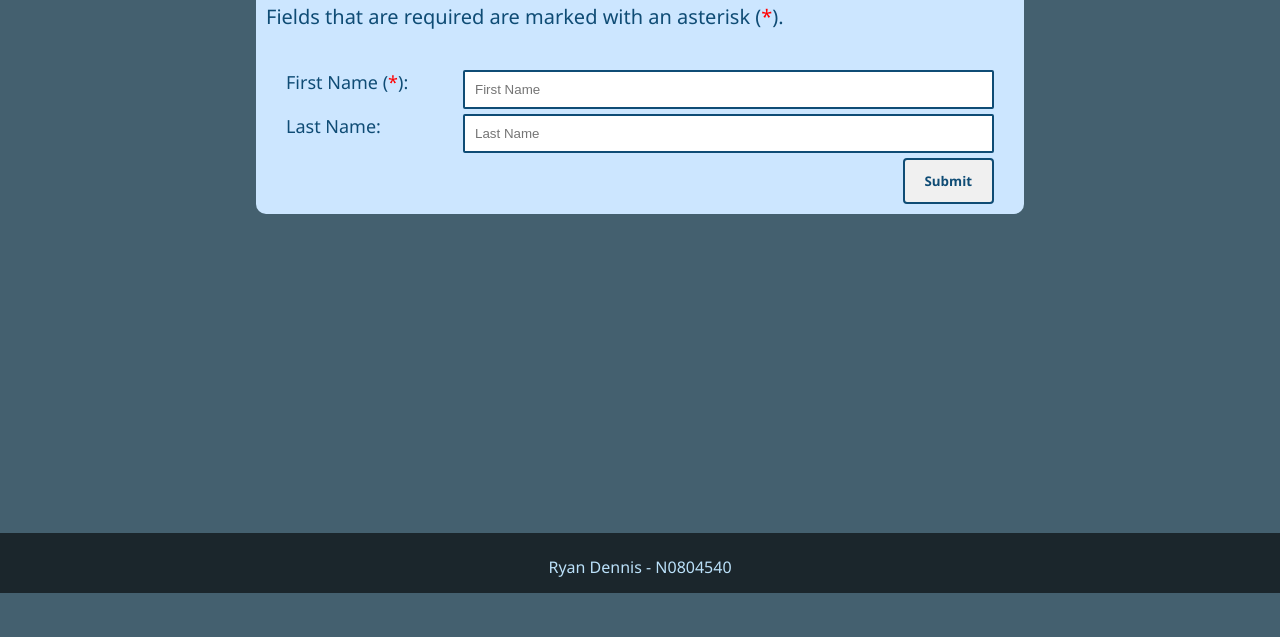
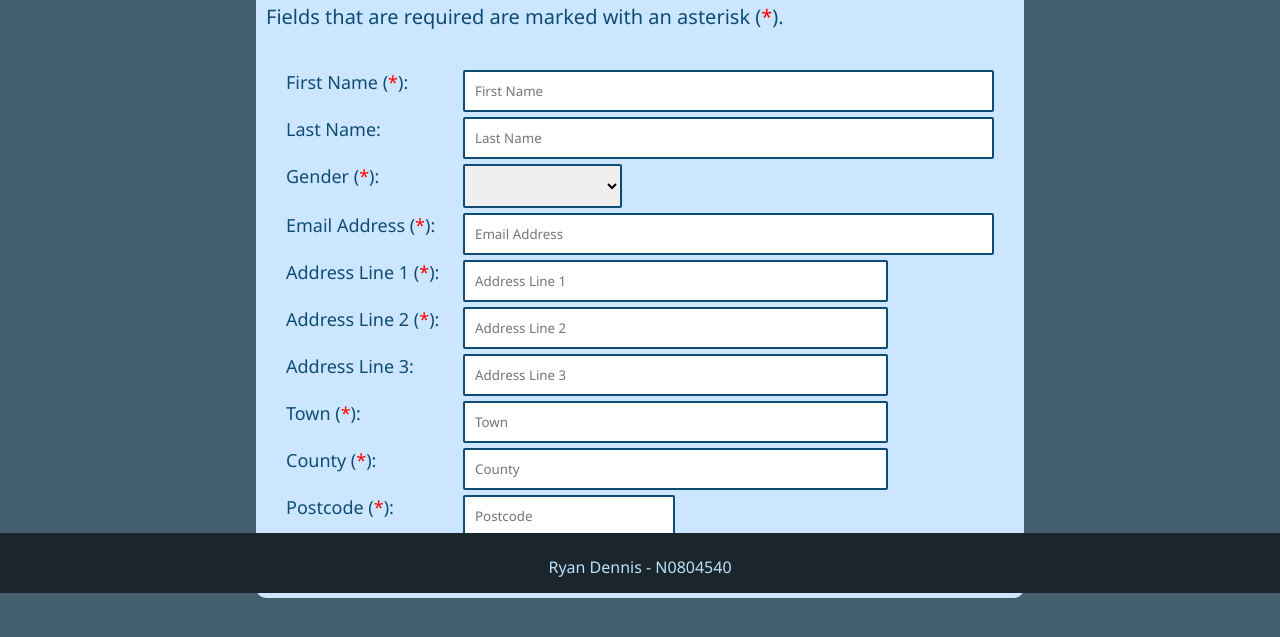
Before and after one commit to ConicalMug/IAP-Website, a plain HTML site: page website/registration.html in a window 1280 px wide. Shown: the part 207-844 px from the top of the page. Before the commit the page ends 800 px from the top, so only its background shows below. Drawn offline with Linux system fonts and the light colour scheme.

Commit message:
Completed basic form with validation + JS alert message.

```diff
--- a/website/registration.html
+++ b/website/registration.html
@@ -6,6 +6,13 @@
   <meta name="viewport" content="width=device-width, initial-scale=1.0">
   <link rel="stylesheet" type="text/css" href="style.css">
   <title>Ryan Dennis Online Shop - Registration</title>
+  <script type="text/javascript">
+
+    function validInput() {
+      alert("All inputs are valid. Thank you!");
+    }
+
+  </script>
 </head>
 
 <body>
@@ -21,13 +28,13 @@
     <h1 class="content-header-1">Register</h1>
     <p class="register-text">Fields that are required are marked with an asterisk (<span class="asterisk">*</span>).</p>
     <div class="registration-form">
-      <form action="#" method="post">
+      <form action="#" method="post" onsubmit="validInput()">
         <div class="register-row">
           <div class="register-col-1">
             <label for="first-name">First Name (<span class="asterisk">*</span>):</label>
           </div>
           <div class="register-col-2">
-            <input class="form-box" type="text" name="first-name" placeholder="First Name" required>
+            <input class="form-box" type="text" name="first-name" placeholder="First Name" maxlength="20" title="Enter no more than 20 characters" required>
           </div>
         </div>
         <div class="register-row">
@@ -35,7 +42,77 @@
             <label for="last-name">Last Name:</label>
           </div>
           <div class="register-col-2">
-            <input class="form-box" type="text" name="last-name" placeholder="Last Name"><br>
+            <input class="form-box" type="text" name="last-name" placeholder="Last Name" maxlength="20" title="Enter no more than 20 characters"><br>
+          </div>
+        </div>
+        <div class="register-row">
+          <div class="register-col-1">
+            <label for="gender">Gender (<span class="asterisk">*</span>):</label>
+          </div>
+          <div class="register-col-2">
+            <select class="form-box" name="gender" required>
+              <option value="" disabled selected hidden></option>
+              <option value="male">Male</option>
+              <option value="female">Female</option>
+              <option value="other">Other</option>
+              <option value="prefer-not">Prefer not to say</option>
+            </select>
+          </div>
+        </div>
+        <div class="register-row">
+          <div class="register-col-1">
+            <label for="email-address">Email Address (<span class="asterisk">*</span>):</label>
+          </div>
+          <div class="register-col-2">
+            <input class="form-box" type="email" name="email-address" placeholder="Email Address"><br>
+          </div>
+        </div>
+        <div class="register-row">
+          <div class="register-col-1">
+            <label for="address-line-1">Address Line 1 (<span class="asterisk">*</span>):</label>
+          </div>
+          <div class="register-col-2">
+            <input class="form-address-box" type="text" name="address-line-1" placeholder="Address Line 1" required>
+          </div>
+        </div>
+        <div class="register-row">
+          <div class="register-col-1">
+            <label for="address-line-2">Address Line 2 (<span class="asterisk">*</span>):</label>
+          </div>
+          <div class="register-col-2">
+            <input class="form-address-box" type="text" name="address-line-2" placeholder="Address Line 2" required>
+          </div>
+        </div>
+        <div class="register-row">
+          <div class="register-col-1">
+            <label for="address-line-3">Address Line 3:</label>
+          </div>
+          <div class="register-col-2">
+            <input class="form-address-box" type="text" name="address-line-3" placeholder="Address Line 3">
+          </div>
+        </div>
+        <div class="register-row">
+          <div class="register-col-1">
+            <label for="address-town">Town (<span class="asterisk">*</span>):</label>
+          </div>
+          <div class="register-col-2">
+            <input class="form-address-box" type="text" name="address-town" placeholder="Town" required>
+          </div>
+        </div>
+        <div class="register-row">
+          <div class="register-col-1">
+            <label for="address-county">County (<span class="asterisk">*</span>):</label>
+          </div>
+          <div class="register-col-2">
+            <input class="form-address-box" type="text" name="address-county" placeholder="County" required>
+          </div>
+        </div>
+        <div class="register-row">
+          <div class="register-col-1">
+            <label for="address-postcode">Postcode (<span class="asterisk">*</span>):</label>
+          </div>
+          <div class="register-col-2">
+            <input class="form-address-box" id="address-postcode" type="text" name="address-postcode" placeholder="Postcode" required>
           </div>
         </div>
         <input class="register-submit" type="submit" value="Submit">
--- a/website/style.css
+++ b/website/style.css
@@ -19,7 +19,6 @@ body {
   line-height: 25px;
   overflow: hidden;
   padding: 20px 10px;
-  position: sticky;
   text-align: center;
   top: 0;
 }
@@ -127,6 +126,7 @@ label {
   border: 2px solid #0f4c75;
   border-radius: 2px;
   display: inline;
+  font-family: Segoe UI, Arial, sans-serif;
   resize: vertical;
   padding: 10px;
   width: 100%;
@@ -134,6 +134,29 @@ label {
 
 .form-box:focus {
   border-color: #bbe1fa;
+}
+
+.form-address-box {
+  border: 2px solid #0f4c75;
+  border-radius: 2px;
+  display: inline;
+  font-family: Segoe UI, Arial, sans-serif;
+  resize: vertical;
+  padding: 10px;
+  width: 80%;
+}
+
+#address-postcode {
+  width: 40%;
+}
+
+.form-address-box:focus {
+  border-color: #bbe1fa;
+}
+
+.registration-form select {
+  font-family: Segoe UI, Arial, sans-serif;
+  width: 30%;
 }
 
 .register-submit {
@@ -192,9 +215,17 @@ label {
 
 @media screen and (max-width: 1000px) {
 
+  .content-register {
+    width: 80%;
+  }
+
   .register-col-1, .register-col-2 {
     margin-top: 0px;
     width: 100%;
   }
 
+  .registration-form select {
+    width: 60%;
+  }
+
 }
```
